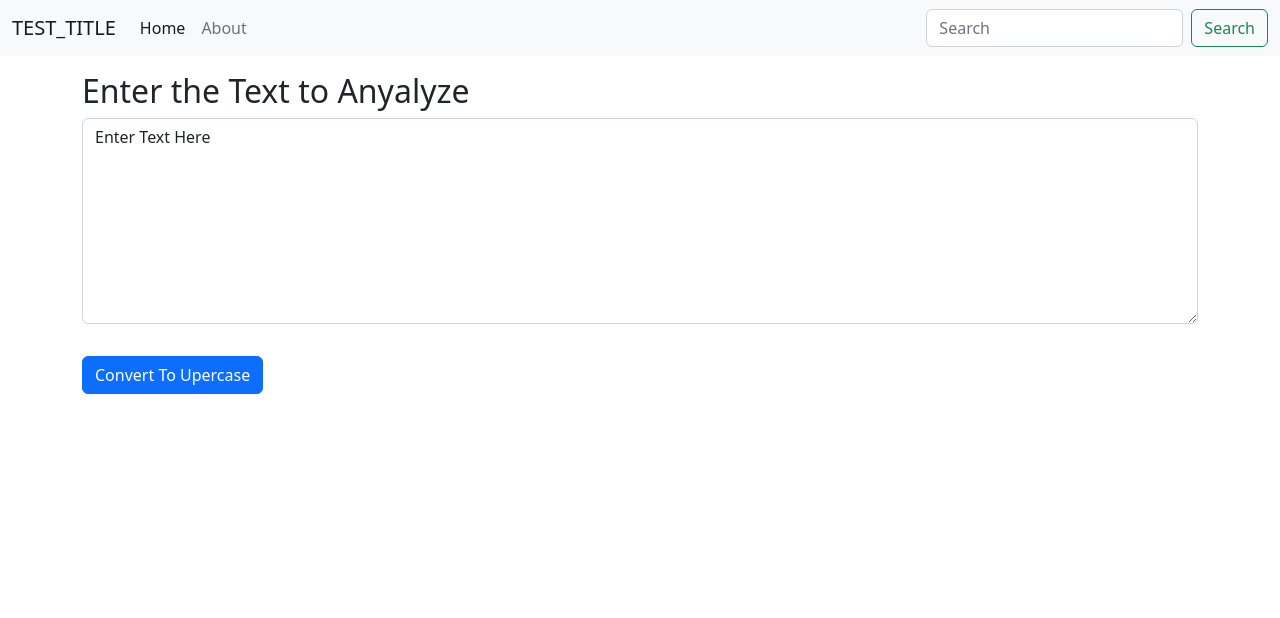
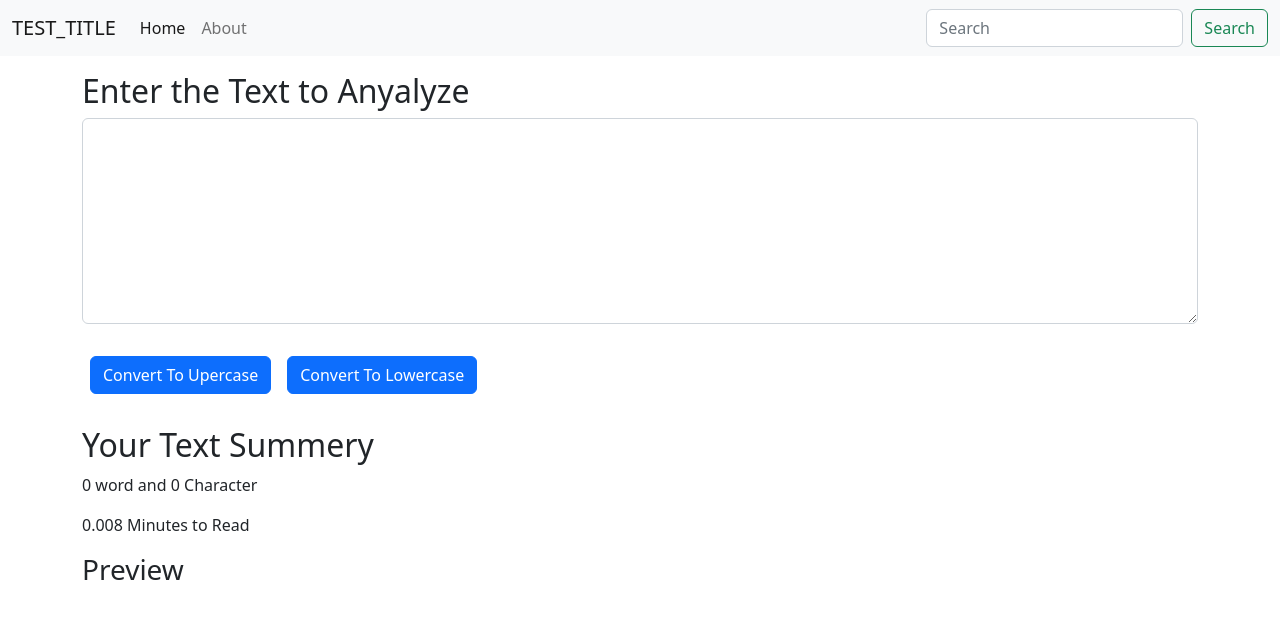
Before and after one commit to Deepakvikrant/react-PROJECT, a React (Create React App) app: page / in a window 1280 px wide. Shown: the top 618 px of the page. Built offline with nearby package versions, Linux system fonts and the light colour scheme.

Commit message:
lowercase button added

```diff
--- a/src/components/TextForm.js
+++ b/src/components/TextForm.js
@@ -8,22 +8,38 @@
     setText(newText)
   }
 
+  const handleLoClick = ()=>{
+    //console.log("HandleUpcase was clicked " + text);
+    let newText = text.toLowerCase();
+    setText(newText)
+  }
+
   const handleOnChange = (event)=>{
     //console.log("HandleOnChange was clicked");
     setText(event.target.value)
   }
-  const [text,setText] = useState('Enter Text Here')
+  const [text,setText] = useState('')
   //text = "New Text" ; //wrong way to chnage state of hook function
   //setText('new text'); //correct way to chnage state of hook function
   return (
+    <>
+
     <div>
-
       <h2>{props.heading}</h2>
       <div className="mb-3">
         <textarea className="form-control" value={text} onChange={handleOnChange} id="myBox" rows="8"></textarea>
       </div>
-      <button className='btn btn-primary my-3' onClick={handleUpClick}>Convert To Upercase</button>
+      <button className='btn btn-primary my-3 mx-2' onClick={handleUpClick}>Convert To Upercase</button>
+      <button className='btn btn-primary my-3 mx-2' onClick={handleLoClick}>Convert To Lowercase</button>
+    </div>
 
+    <div className='my-3'>
+      <h2>Your Text Summery</h2>
+      <p>{text.split(" ").length-1} word and {text.length} Character</p>
+      <p>{0.008 * text.split(" ").length}  Minutes to Read</p>
+      <h3>Preview</h3>
+      <p>{text}</p>
     </div>
+    </>
   )
 }
```
